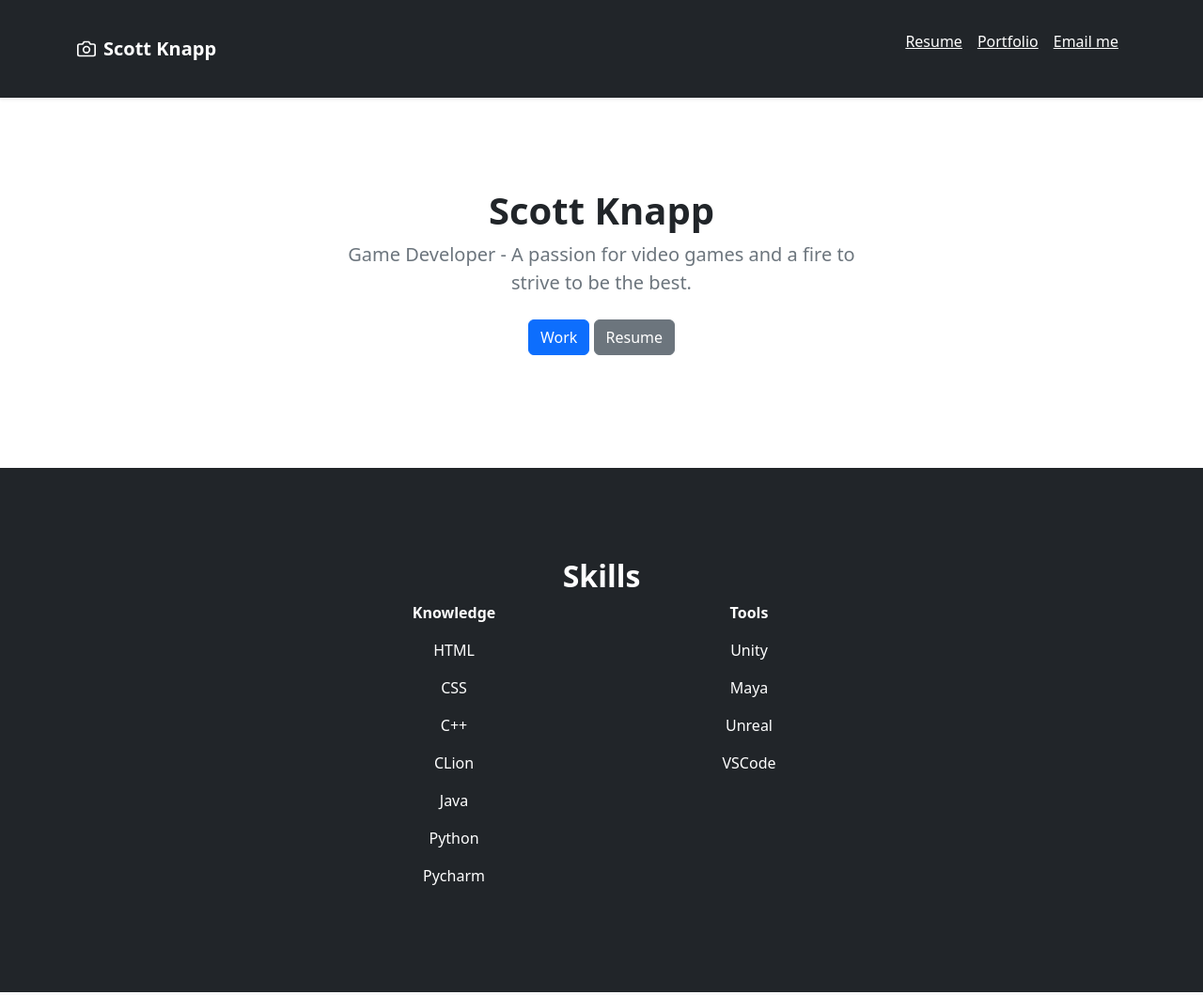
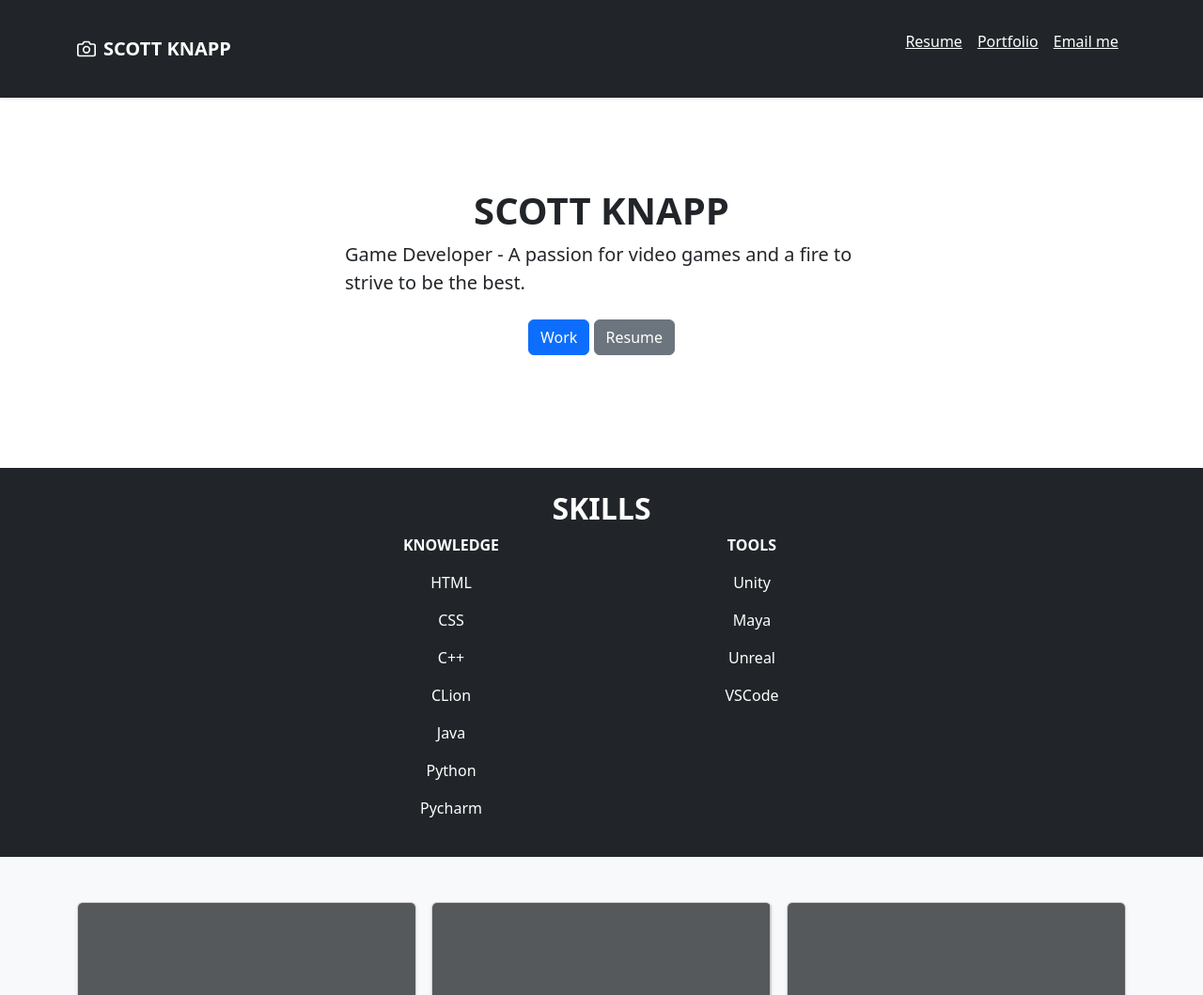
Before and after one commit to BrandonHaupt/Supershots-portfolio-website, a website: page index.html in a window 1280 px wide. Shown: the top 1059 px of the page at 94% size. Drawn offline with nearby package versions, Linux system fonts and the light colour scheme.

Commit message:
update index.html
- fixed overflow issue

```diff
--- a/index.html
+++ b/index.html
@@ -38,7 +38,7 @@
               />
               <circle cx="12" cy="13" r="4" />
             </svg>
-            <strong>Scott Knapp</strong>
+            <strong>SCOTT KNAPP</strong>
           </a>
           <div class="row">
             <div class="py-4">
@@ -54,11 +54,13 @@
     </header>
 
     <main>
+
+      <!-- ======================== HERO ======================== -->
       <section class="py-5 text-center container">
         <div class="row py-lg-5">
           <div class="col-lg-6 col-md-8 mx-auto">
-            <h1 class="fw-bold">Scott Knapp</h1>
-            <p class="lead text-muted">
+            <h1 class="fw-bold fs-1">SCOTT KNAPP</h1>
+            <p class="lead text-start">
               Game Developer - A passion for video games and a fire to strive to be the best.
             </p>
             <p>
@@ -68,28 +70,30 @@
           </div>
         </div>
       </section>
-      <section class="py-5 text-center album bg-dark">
-        <div class="row py-lg-5 text-white">
-          <div class="col-lg-6 col-md-8 mx-auto">
-            <h2 class="fw-semibold">Skills</h2>
+
+      <!-- ======================== SKILLS ======================== -->
+      <section class="py-4 text-center bg-dark">
+        <div class="text-white">
+          <div class="col-lg-6 col-md-4 mx-auto">
+            <h2 class="fw-semibold">SKILLS</h2>
             <div class="container">
               <div class="row">
                 <div class="col">
-                  <p class="fw-semibold">Knowledge</p>
-                  <p>HTML</p>
-                  <p>CSS</p>
-                  <p>C++</p>
-                  <p>CLion</p>
-                  <p>Java</p>
-                  <p>Python</p>
-                  <p>Pycharm</p>
+                  <p class="fw-semibold">KNOWLEDGE</p>
+                  <p class="fw-light">HTML</p>
+                  <p class="fw-light">CSS</p>
+                  <p class="fw-light">C++</p>
+                  <p class="fw-light">CLion</p>
+                  <p class="fw-light">Java</p>
+                  <p class="fw-light">Python</p>
+                  <p class="fw-light">Pycharm</p>
                 </div>
                 <div class="col">
-                  <p class="fw-semibold">Tools</p>
-                  <p>Unity</p>
-                  <p>Maya</p>
-                  <p>Unreal</p>
-                  <p>VSCode</p>
+                  <p class="fw-semibold">TOOLS</p>
+                  <p class="fw-light">Unity</p>
+                  <p class="fw-light">Maya</p>
+                  <p class="fw-light">Unreal</p>
+                  <p class="fw-light">VSCode</p>
                 </div>
               </div>
             </div>
@@ -521,15 +525,18 @@
         </div>
       </div>
 
-      <section class="py-5 text-center album bg-dark">
-        <div class="row py-lg-5 text-white">
-          <div class="col-lg-6 col-md-8 mx-auto">
-            <h2 class="fw-semibold">Videos</h2>
+      <!-- ======================== VIDEOS ======================== -->
+      <section class="py-4 text-center bg-dark">
+        <div class="text-white">
+          <div class="col-lg-6 col-md-4 mx-auto">
+            <h2 class="fw-semibold">VIDEOS</h2>
           </div>
         </div>
       </section>
+
     </main>
 
+    <!-- ======================== FOOTER ======================== -->
     <div class="container">
       <footer class="d-flex flex-wrap justify-content-between align-items-center py-3 my-4 border-top">
         <div class="col-md-4 d-flex align-items-center">
@@ -540,11 +547,12 @@
             </svg>
           </a>
         </div>
+
         <ul class="nav col-md-4 justify-content-end list-unstyled d-flex">
           <li class="ms-3">
             <a class="text-muted" href="#">
               <svg class="bi" width="24" height="24">
-                <use xlink:href="#twitter"></use>
+                <use class="text-dark" xlink:href="#email">Scott_knapp007@hotmail.com</use>
               </svg>
             </a>
           </li>
@@ -570,10 +578,14 @@
     </div>
 
 
-    <script src="https://cdn.jsdelivr.net/npm/bootstrap@5.2.3/dist/js/bootstrap.bundle.min.js" integrity="sha384-kenU1KFdBIe4zVF0s0G1M5b4hcpxyD9F7jL+jjXkk+Q2h455rYXK/7HAuoJl+0I4" crossorigin="anonymous"></script>
+    <!-- ======================== JAVASCRIPT STUFF ======================== -->
+    <div class="js-stuff">
+      <script src="https://cdn.jsdelivr.net/npm/bootstrap@5.2.3/dist/js/bootstrap.bundle.min.js" integrity="sha384-kenU1KFdBIe4zVF0s0G1M5b4hcpxyD9F7jL+jjXkk+Q2h455rYXK/7HAuoJl+0I4" crossorigin="anonymous"></script>
 
-    <script src="https://cdn.jsdelivr.net/npm/@popperjs/core@2.11.6/dist/umd/popper.min.js" integrity="sha384-oBqDVmMz9ATKxIep9tiCxS/Z9fNfEXiDAYTujMAeBAsjFuCZSmKbSSUnQlmh/jp3" crossorigin="anonymous"></script>
+      <script src="https://cdn.jsdelivr.net/npm/@popperjs/core@2.11.6/dist/umd/popper.min.js" integrity="sha384-oBqDVmMz9ATKxIep9tiCxS/Z9fNfEXiDAYTujMAeBAsjFuCZSmKbSSUnQlmh/jp3" crossorigin="anonymous"></script>
 
-    <script src="https://cdn.jsdelivr.net/npm/bootstrap@5.2.3/dist/js/bootstrap.min.js" integrity="sha384-cuYeSxntonz0PPNlHhBs68uyIAVpIIOZZ5JqeqvYYIcEL727kskC66kF92t6Xl2V" crossorigin="anonymous"></script>
+      <script src="https://cdn.jsdelivr.net/npm/bootstrap@5.2.3/dist/js/bootstrap.min.js" integrity="sha384-cuYeSxntonz0PPNlHhBs68uyIAVpIIOZZ5JqeqvYYIcEL727kskC66kF92t6Xl2V" crossorigin="anonymous"></script>
+    </div>
+
   </body>
 </html>
```
